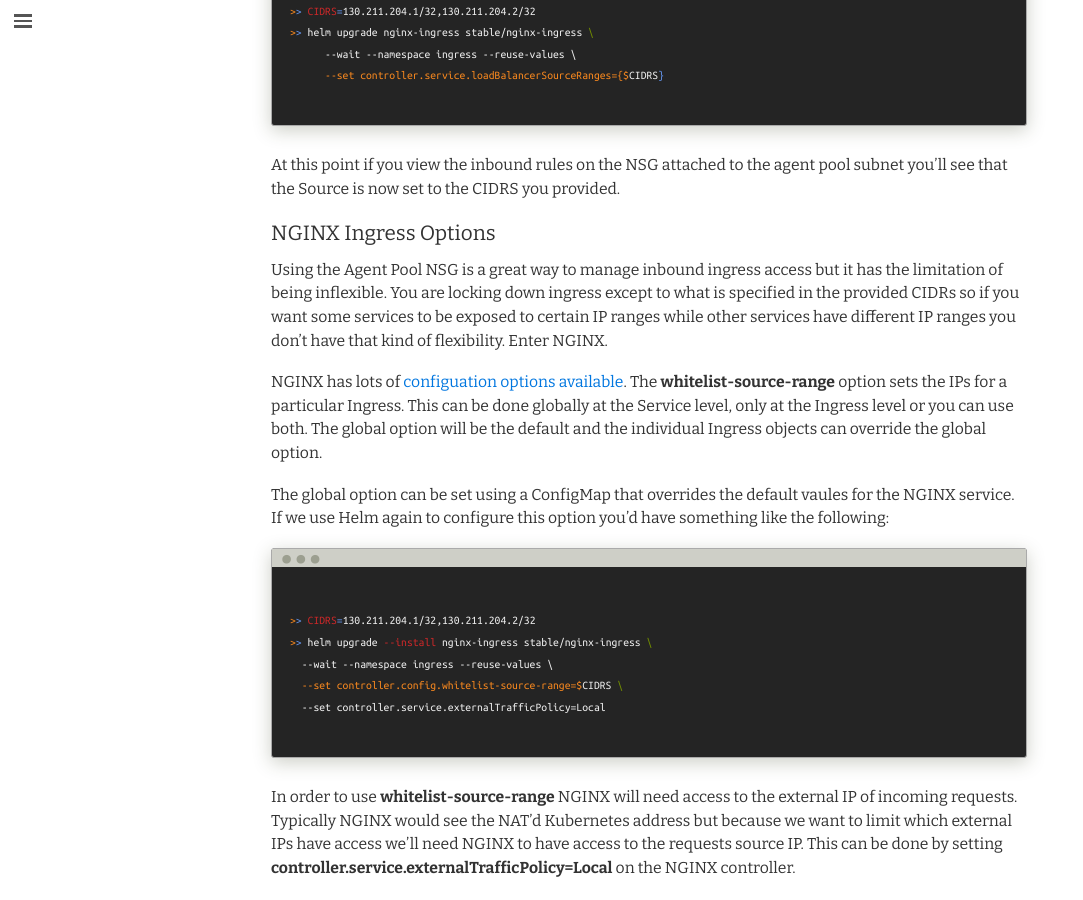
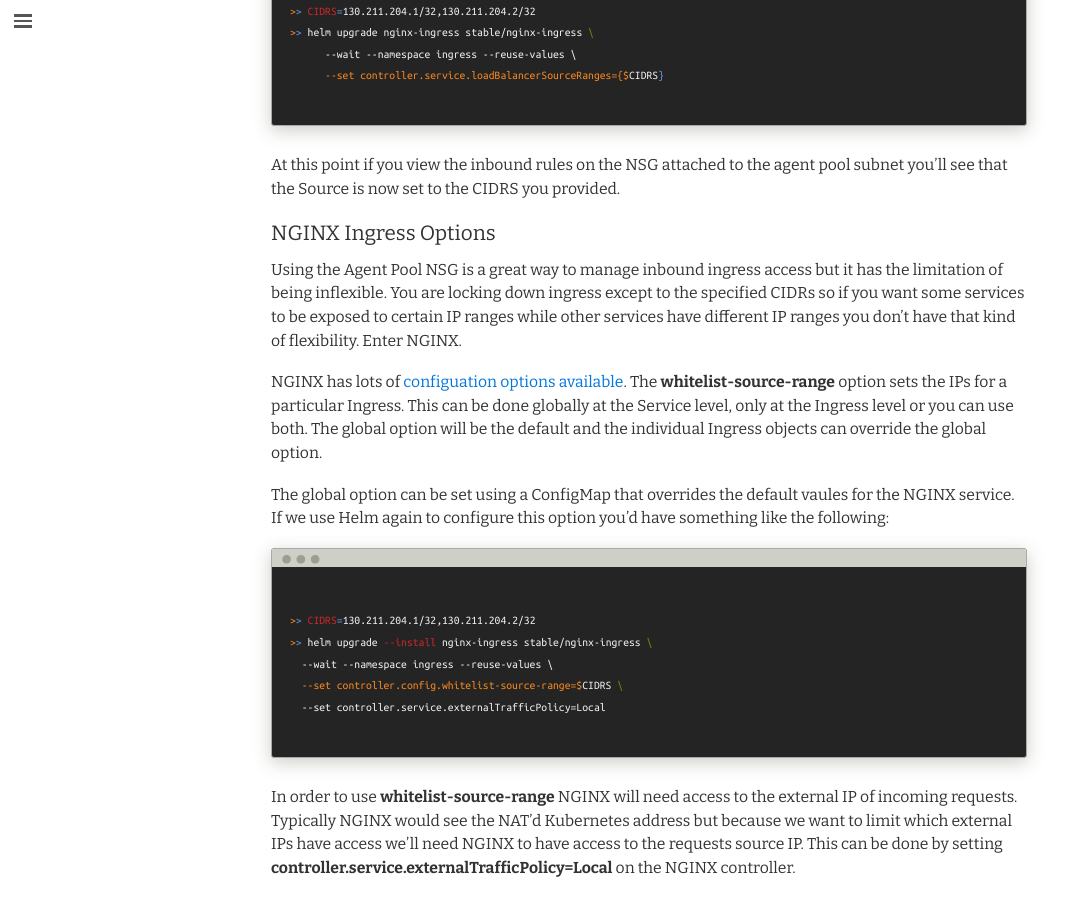
Before and after one commit to brentmcconnell/brentmcconnell.github.io, a Jekyll site: the page built from _posts/2020-03-27-aks-ingress-whitelist.md, in a window 1280 px wide and 900 px high, scrolled down 1381 px. Shown: the whole window, without its empty margins (0-1083 px from the left). Built offline with Jekyll 4.4.1, drawn with Linux system fonts in a browser that asks for light colours; nearby versions of some CDN libraries.

Commit message:
mod post

```diff
--- a/_posts/2020-03-27-aks-ingress-whitelist.md
+++ b/_posts/2020-03-27-aks-ingress-whitelist.md
@@ -77,7 +77,7 @@
 
 ### NGINX Ingress Options
 
-Using the Agent Pool NSG is a great way to manage inbound ingress access but it has the limitation of being inflexible.  You are locking down ingress except to what is specified in the provided CIDRs so if you want some services to be exposed to certain IP ranges while other services have different IP ranges you don't have that kind of flexibility.  Enter NGINX.
+Using the Agent Pool NSG is a great way to manage inbound ingress access but it has the limitation of being inflexible.  You are locking down ingress except to the specified CIDRs so if you want some services to be exposed to certain IP ranges while other services have different IP ranges you don't have that kind of flexibility.  Enter NGINX.
 
 NGINX has lots of [configuation options
 available](https://kubernetes.github.io/ingress-nginx/user-guide/nginx-configuration/configmap/).
```
